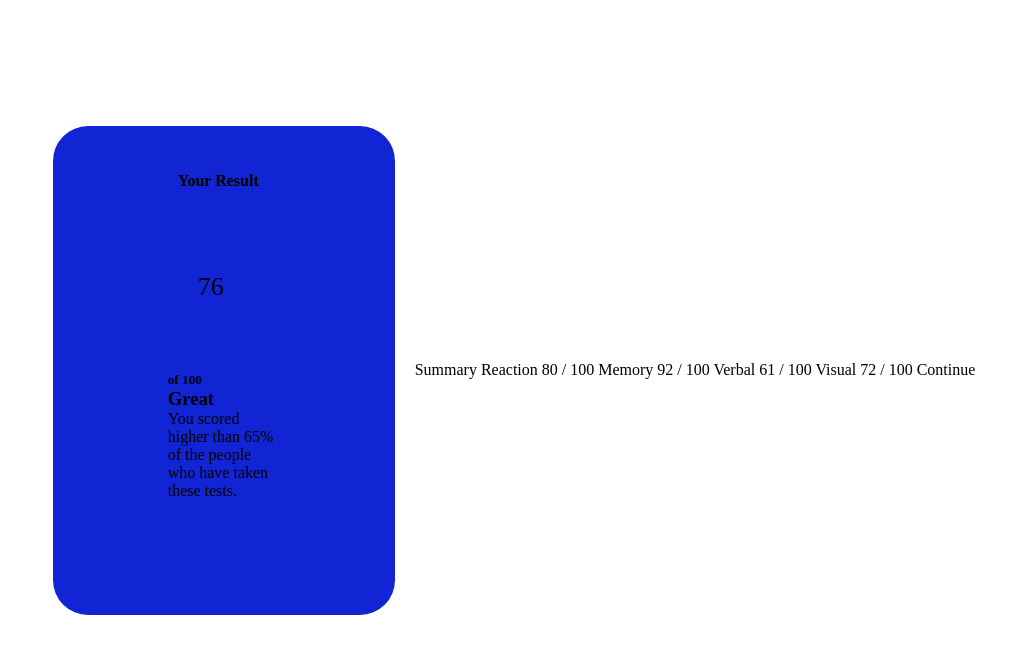
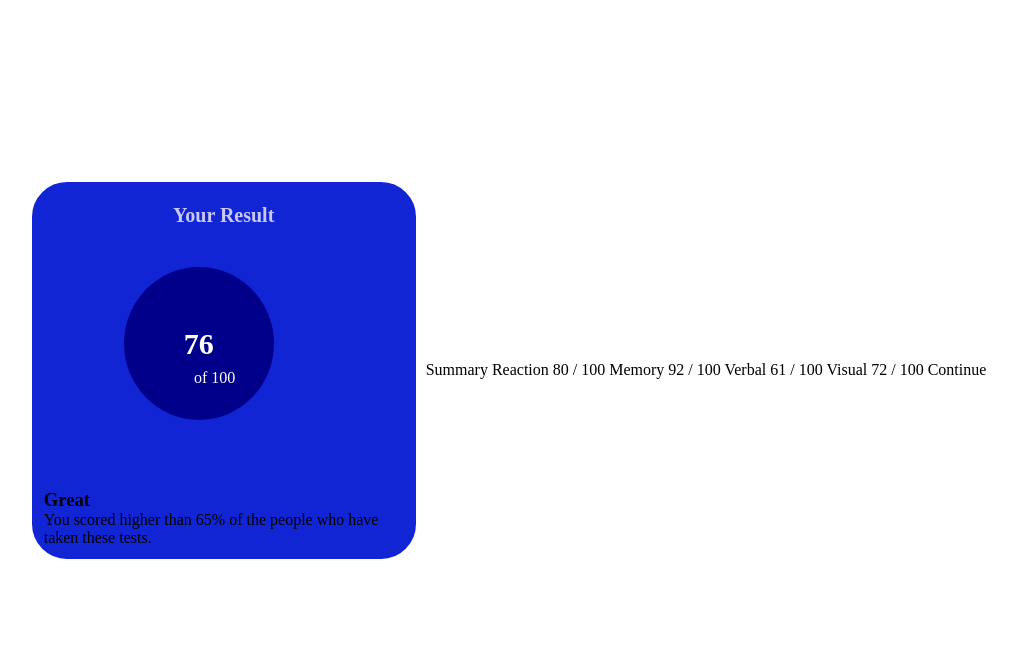
Before and after one commit to KieranWake/mini-projects-2, a plain HTML site: page project-2/results-summary-component-main/index.html in a window 1280 px wide. Shown: the whole page, without its empty margins (136-1153 px from the left). Drawn offline with Linux system fonts and the light colour scheme.

Commit message:
created the border effect for the circle,used line-height to center our content in the circle

```diff
--- a/project-2/results-summary-component-main/index.html
+++ b/project-2/results-summary-component-main/index.html
@@ -21,45 +21,53 @@
       align-items: center;
       min-height: 75vh;
       background-color: #fff;
-      margin: 70px 70px 70px 70px;
+      margin: 70px 0;
     }
 
     .side-one {
       display: inline-block;
+      margin: 20px auto;
       width: 30%;
-      padding: 70px 70px;
-      margin: 20px 20px;
+      padding: 10px;
+      margin: 20px 10px;
       border: 2px solid hsl(234, 85%, 45%);
       border-radius: 35px;
-      border-width: 45px 45px 45px 45px;
       background-color: hsl(234, 85%, 45%);
     }
 
     h4{
-      position: relative;
-      top: -70px;
+      padding: 10px;
+      text-align: center;
       height: 100px;
-      right: -10px;
-      margin-top: 1px;
-      z-index: 1;
+      font-weight: 700;
+      font-size: 20px;
+      color: hsl(241, 100%, 89%);
     }
 
-    .circle {
-      position: relative;
-      top: -70px;
-      height: 100px;
-      margin-top: 2px;
-      right: -30px;
-      font-size: 26px;
-
-
-
-
+   .circle {
+     text-align: center;
+     height: 100px;
+     width: 100px;
+     margin-top: 2px;
+     font-size: 30px;
+     font-weight: 800;
+     border-radius: 50%;
+     background-color: darkblue;
+     color: white;
+     line-height: 100px;
+     padding: 60px;
+     margin-left: 80px;
     }
 
-
-
-
+    .result-comp {
+      text-align: center;
+      z-index: 2;
+      color: #fff;
+      font-weight: 350;
+      height: 120px;
+      margin-top: -25px;
+      width: 95%;
+    }
 
   </style>
 
@@ -70,7 +78,7 @@
     <div class="side-one">
       <h4>Your Result</h4>
       <span class="circle">76</span>
-      <h5>of 100</h5>
+      <p class="result-comp"> of 100</p>
       <h3>Great</h3>
       <p>You scored higher than 65% of the people who have taken these tests.</p>
     </div>
```
